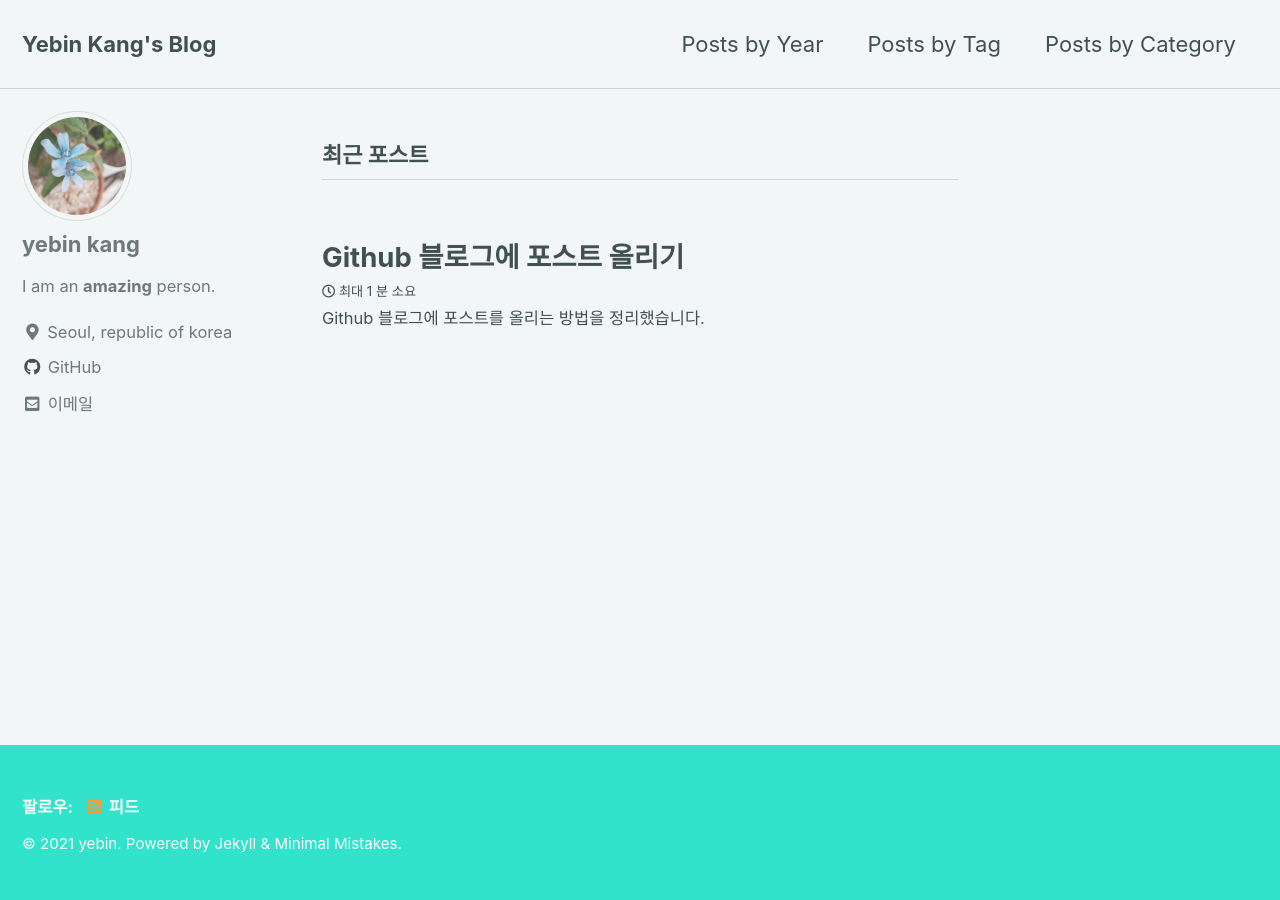
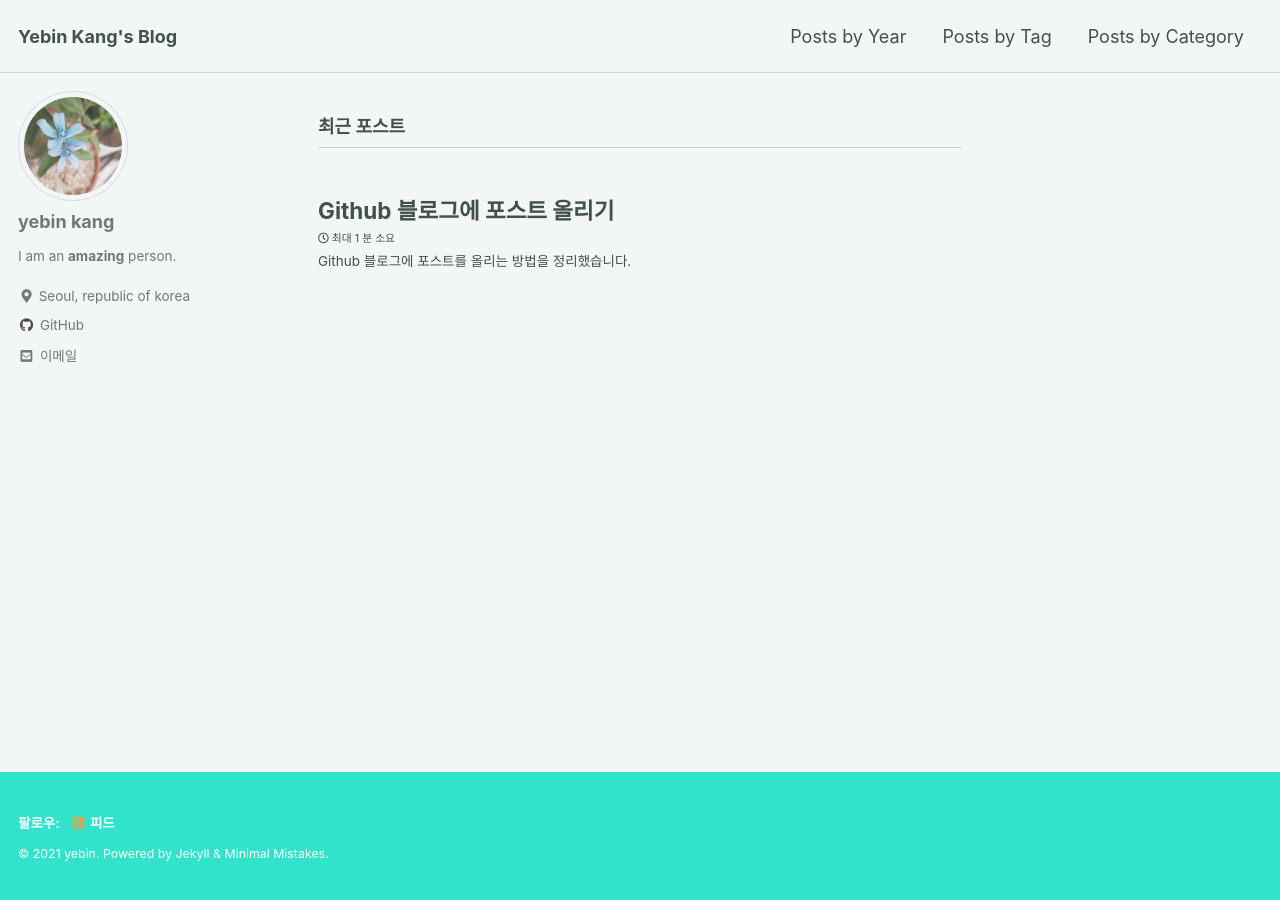
Before and after one commit to yebinkang/yebinkang.github.io, a Jekyll site: the page built from index.html, in a window 1280 px wide. Built offline with Jekyll 4.4.1, drawn with Linux system fonts in a browser that asks for light colours; cached includes are drawn as plain includes; the list of posts is cut into pages by our own code.

Commit message:
Update _reset.scss

```diff
--- a/_sass/minimal-mistakes/_reset.scss
+++ b/_sass/minimal-mistakes/_reset.scss
@@ -11,7 +11,7 @@ html {
   font-size: 16px;
 
   @include breakpoint($medium) {
-    font-size: 16px;
+    font-size: 18px;
   }
 
   @include breakpoint($large) {
@@ -19,7 +19,7 @@ html {
   }
 
   @include breakpoint($x-large) {
-    font-size: 22px;
+    font-size: 18px;
   }
 
   -webkit-text-size-adjust: 100%;
```
